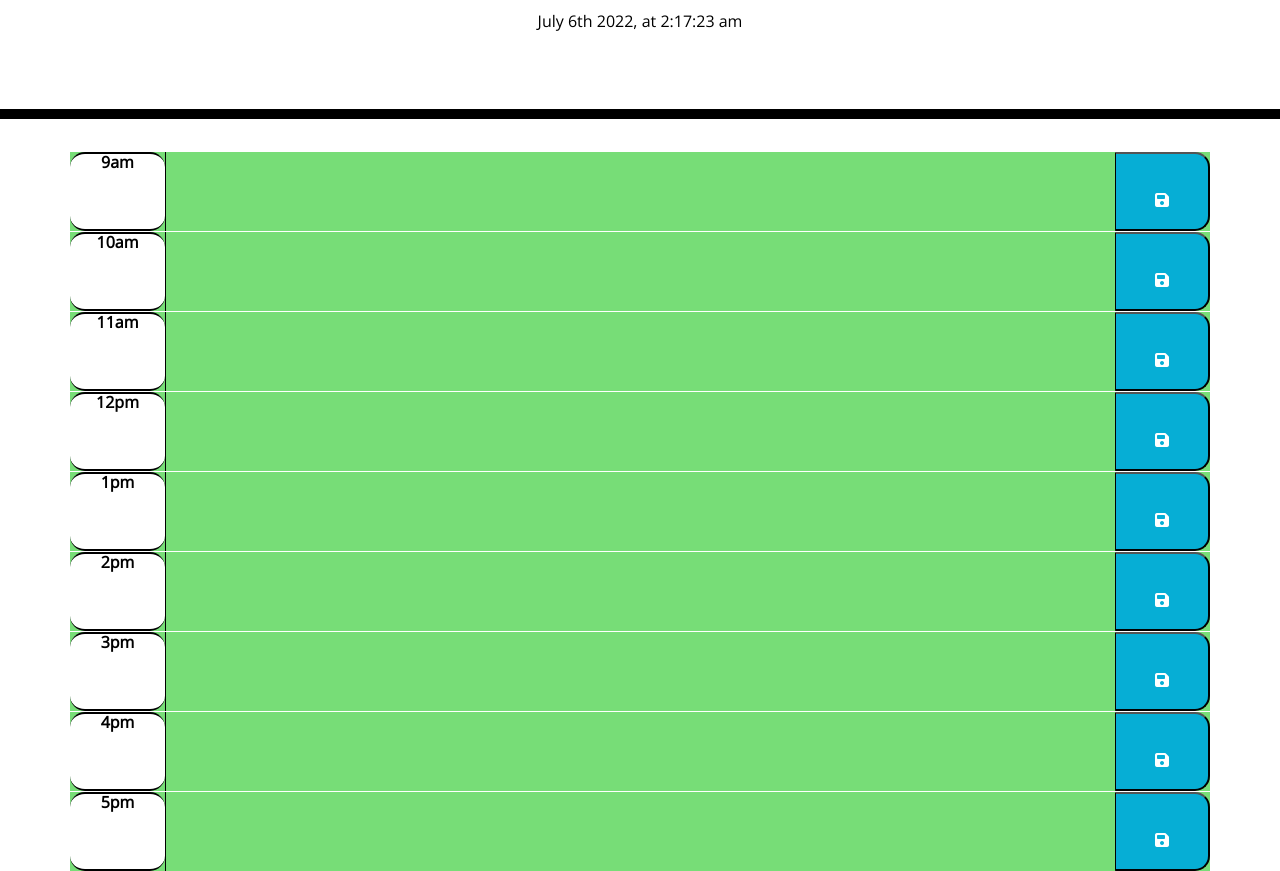
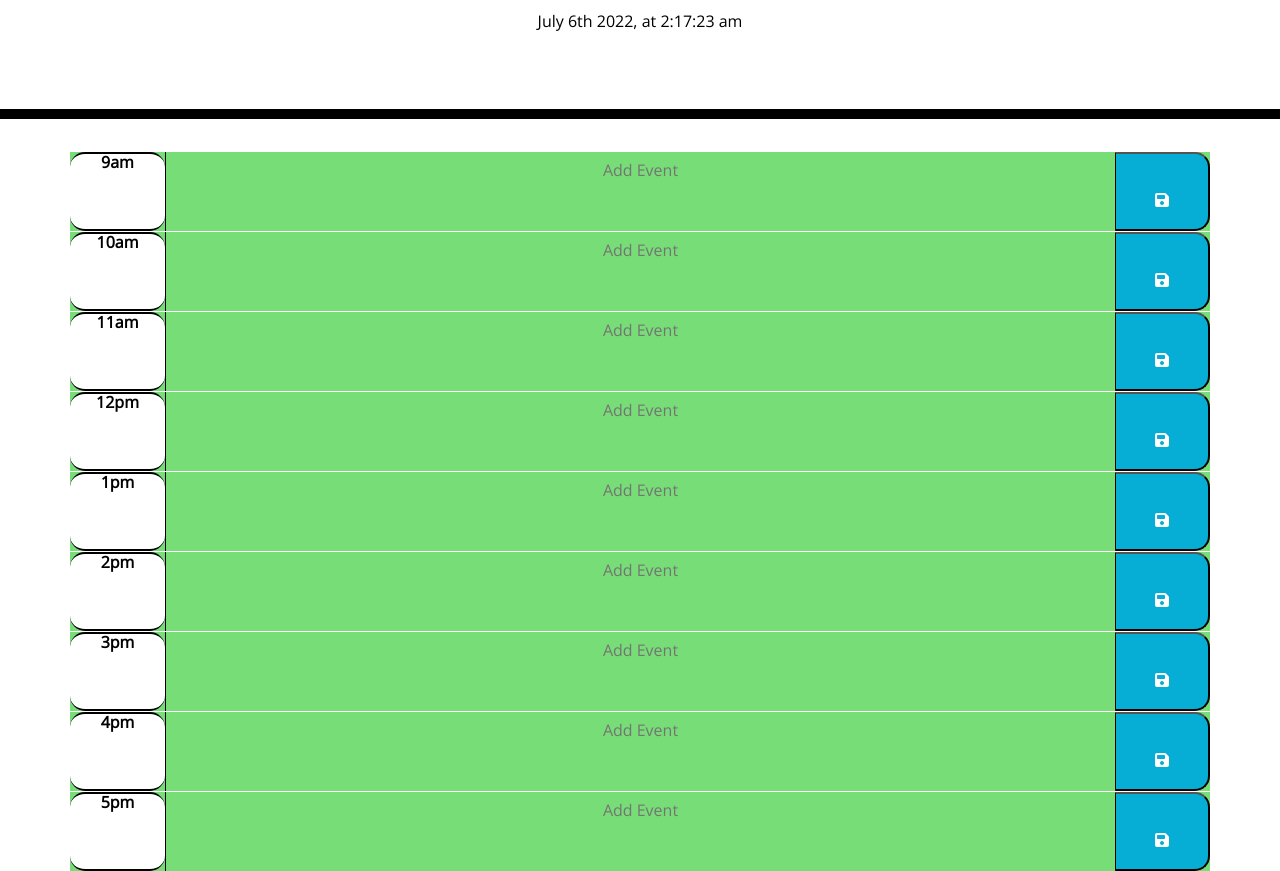
Before and after one commit to meriem0319/MyDay-Planner, a plain HTML site: page index.html in a window 1280 px wide. Shown: the part 181-1052 px from the top of the page. Drawn offline with nearby package versions, Linux system fonts and the light colour scheme.

Commit message:
HTML/JS/Readme updates
HTML:
-adding placeholers in the textarea so it's clear to user to type in their event in that space

JS:
-using localStorage and getItem to persist the users input of event added to textarea after we refresh

README:
-added emojis to animate it
-added screenshot of finished product

```diff
--- a/assets/script.js
+++ b/assets/script.js
@@ -1,17 +1,19 @@
-// Jumbotron ONLY
+$(document).ready(function () {
     // adding the now moment info to diplay on the jumbotron
+
     var nowTimeElement = $("#now-moment");
 
     // function to update Date, and time every second
+
     function updateTime() {
         var now = moment().format("MMMM Do YYYY, [at] h:mm:ss a");
         nowTimeElement.text(now);
     }
     setInterval(updateTime, 1000);
 
-// Functions for the data in the calendar ONLY
+    // Functions for the data in the calendar
+    // decalring the only the HH value from moment.js so we can use it to compare
 
-// decalring the only the HH value from moment.js so we can use it to compare
     var nowHour = moment().format("HH");
 
     $(".time-slot").each(function () {
@@ -30,10 +32,23 @@ $(".time-slot").each(function () {
         }
     });
 
-// adding event listener to save users input in the text area to local storage
+// adding event listener to save users input in the text area to local storage and setItem
     $(".saveBtn").click(function (event) {
         event.preventDefault(); //so it doesn't refresh
         var textEl = $(this).siblings(".description").val();
         var timeEl = $(this).parent().attr("id").split("-")[1];
         localStorage.setItem(timeEl, textEl);
     });
+
+// now we need to use localStorage and getItem to persist the users input after we refresh
+    $("#hour-09 .description").val(localStorage.getItem("09"));
+    $("#hour-10 .description").val(localStorage.getItem("10"));
+    $("#hour-11 .description").val(localStorage.getItem("11"));
+    $("#hour-12 .description").val(localStorage.getItem("12"));
+    $("#hour-13 .description").val(localStorage.getItem("13"));
+    $("#hour-14 .description").val(localStorage.getItem("14"));
+    $("#hour-15 .description").val(localStorage.getItem("15"));
+    $("#hour-16 .description").val(localStorage.getItem("16"));
+    $("#hour-17 .description").val(localStorage.getItem("17"));
+
+})
--- a/index.html
+++ b/index.html
@@ -36,7 +36,8 @@
       <div id="hour-09" class="row time-slot">
         <div class="col-md-1 hour-block"><span id="09">9am</span></div>
             <!-- will need to use textarea to allow user to enter free form text in this column -->
-            <textarea class="col-md-10 description"></textarea>
+            <textarea class="col-md-10 description" placeholder="Add Event"></textarea>
+            <!-- adding placeholers in the textarea so it's clear to user to type in their event in that space  -->
             <button class="col-md-1 saveBtn">
                 <i class="fa-solid fa-floppy-disk"></i>
             </button>
@@ -45,7 +46,8 @@
         <div id="hour-10" class="row time-slot">
             <div class="col-md-1 hour-block"><span id="10">10am</span></div>
             <!-- will need to use textarea to allow user to enter free form text in this column -->
-            <textarea class="col-md-10 description"></textarea>
+            <textarea class="col-md-10 description" placeholder="Add Event"></textarea>
+            <!-- adding placeholers in the textarea so it's clear to user to type in their event in that space  -->
             <button class="col-md-1 saveBtn">
                 <i class="fa-solid fa-floppy-disk"></i>
             </button>
@@ -54,7 +56,8 @@
         <div id="hour-11" class="row time-slot">
             <div class="col-md-1 hour-block"><span id="11">11am</span></div>
             <!-- will need to use textarea to allow user to enter free form text in this column -->
-            <textarea class="col-md-10 description"></textarea>
+            <textarea class="col-md-10 description" placeholder="Add Event"></textarea>
+            <!-- adding placeholers in the textarea so it's clear to user to type in their event in that space  -->
             <button class="col-md-1 saveBtn">
                 <i class="fa-solid fa-floppy-disk"></i>
             </button>
@@ -63,7 +66,8 @@
         <div id="hour-12" class="row time-slot">
             <div class="col-md-1 hour-block"><span id="12">12pm</span></div>
             <!-- will need to use textarea to allow user to enter free form text in this column -->
-            <textarea class="col-md-10 description"></textarea>
+            <textarea class="col-md-10 description" placeholder="Add Event"></textarea>
+            <!-- adding placeholers in the textarea so it's clear to user to type in their event in that space  -->
             <button class="col-md-1 saveBtn">
                 <i class="fa-solid fa-floppy-disk"></i>
             </button>
@@ -72,7 +76,8 @@
         <div id="hour-13" class="row time-slot">
             <div class="col-md-1 hour-block"><span id="13">1pm</span></div>
             <!-- will need to use textarea to allow user to enter free form text in this column -->
-            <textarea class="col-md-10 description"></textarea>
+            <textarea class="col-md-10 description" placeholder="Add Event"></textarea>
+            <!-- adding placeholers in the textarea so it's clear to user to type in their event in that space  -->
             <button class="col-md-1 saveBtn">
                 <i class="fa-solid fa-floppy-disk"></i>
             </button>
@@ -81,7 +86,8 @@
         <div id="hour-14" class="row time-slot">
             <div class="col-md-1 hour-block"><span id="14">2pm</span></div>
             <!-- will need to use textarea to allow user to enter free form text in this column -->
-            <textarea class="col-md-10 description"></textarea>
+            <textarea class="col-md-10 description" placeholder="Add Event"></textarea>
+            <!-- adding placeholers in the textarea so it's clear to user to type in their event in that space  -->
             <button class="col-md-1 saveBtn">
                 <i class="fa-solid fa-floppy-disk"></i>
             </button>
@@ -90,7 +96,8 @@
         <div id="hour-15" class="row time-slot">
             <div class="col-md-1 hour-block"><span id="15">3pm</span></div>
             <!-- will need to use textarea to allow user to enter free form text in this column -->
-            <textarea class="col-md-10 description"></textarea>
+            <textarea class="col-md-10 description" placeholder="Add Event"></textarea>
+            <!-- adding placeholers in the textarea so it's clear to user to type in their event in that space  -->
             <button class="col-md-1 saveBtn">
                 <i class="fa-solid fa-floppy-disk"></i>
             </button>
@@ -99,7 +106,8 @@
         <div id="hour-16" class="row time-slot">
             <div class="col-md-1 hour-block"><span id="16">4pm</span></div>
             <!-- will need to use textarea to allow user to enter free form text in this column -->
-            <textarea class="col-md-10 description"></textarea>
+            <textarea class="col-md-10 description" placeholder="Add Event"></textarea>
+            <!-- adding placeholers in the textarea so it's clear to user to type in their event in that space  -->
             <button class="col-md-1 saveBtn">
                 <i class="fa-solid fa-floppy-disk"></i>
             </button>
@@ -108,19 +116,13 @@
         <div id="hour-17" class="row time-slot">
             <div class="col-md-1 hour-block"><span id="17">5pm</span></div>
             <!-- will need to use textarea to allow user to enter free form text in this column -->
-            <textarea class="col-md-10 description"></textarea>
+            <textarea class="col-md-10 description" placeholder="Add Event"></textarea>
+            <!-- adding placeholers in the textarea so it's clear to user to type in their event in that space  -->
             <button class="col-md-1 saveBtn">
                 <i class="fa-solid fa-floppy-disk"></i>
             </button>
         </div>
-
-
     </div>
-
-
-
-
-
 
     <script src="https://cdnjs.cloudflare.com/ajax/libs/jquery/3.2.1/jquery.min.js"></script>
     <script src="https://cdnjs.cloudflare.com/ajax/libs/moment.js/2.24.0/moment.min.js"></script>
```
Also changed, not shown: assets/images/MyDayPlanner.png (added), 1 other file. Lines whose indentation alone changed are shown as unchanged.
